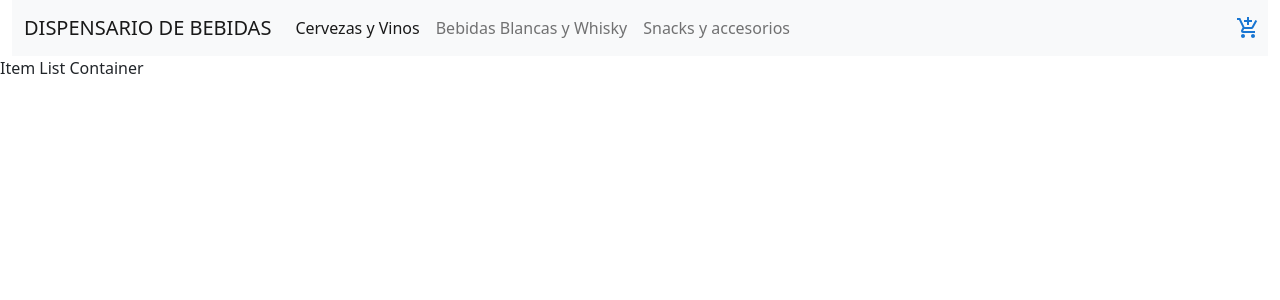
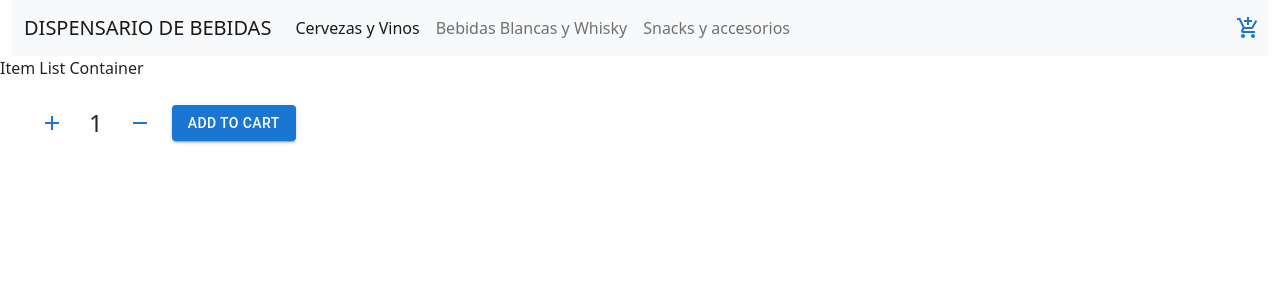
Before and after one commit to Pantera14/EcommerceReact, a React (Create React App) app: page / in a window 1280 px wide. Shown: the top 300 px of the page. Built offline with nearby package versions, Linux system fonts and the light colour scheme.

Commit message:
Item count

```diff
--- a/src/App.js
+++ b/src/App.js
@@ -1,13 +1,16 @@
 import './App.css';
 import 'bootstrap/dist/css/bootstrap.min.css';
 import Navbar from './components/Navbar'
+import ItemListContainer from './components/ItemListContainer';
+import ItemCount from './components/ItemCount';
 
 function App() {
   return (
     <>
-      <Navbar></Navbar>
+      <Navbar />
+      <ItemListContainer />
+      <ItemCount />
     </>
-
   );
 }
 
--- /dev/null
+++ b/src/components/ItemCount.js
@@ -0,0 +1,39 @@
+import { useEffect, useState } from "react";
+import Button from '@mui/material/Button';
+import { Add, Remove } from '@mui/icons-material';
+import { ProductAmountContainer, ProductAmount } from './styledComponents';
+
+const ItemCount = ({ stock = 5, initial = 1,  onAdd }) => {
+    const [count, setCount] = useState(0);
+
+    useEffect(() => {
+        setCount(initial);
+    },[]);
+
+    const increment = () => {
+        if (count < stock) {
+            setCount(count + 1);
+        }
+    }
+
+    const decrement = () => {
+        if (count > initial) {
+            setCount(count - 1);
+        }
+    }
+    return (
+        <ProductAmountContainer>
+            <Button variant="text" onClick={increment}><Add /></Button>
+            <ProductAmount>{count}</ProductAmount>
+            <Button variant="text" onClick={decrement}><Remove /></Button>
+            {
+                stock
+                ? <Button variant="contained" color="primary" onClick={() => onAdd(count)}>Add to Cart</Button>
+                : <Button variant="contained" disabled>Add to Cart</Button>
+            }
+
+        </ProductAmountContainer>
+    );
+}
+
+export default ItemCount;
--- a/src/components/Navbar.js
+++ b/src/components/Navbar.js
@@ -1,11 +1,9 @@
 import IconButtons from "./CartWidget"
-import ItemListContainer from "./ItemListContainer";
 
 const Navbar = () =>{
     return (
         <div>
             <header className="container-fluid">
-
             <nav className="navbar navbar-expand-lg navbar-light bg-light">
 <div className="container-fluid">
     <a className="navbar-brand" href="#">DISPENSARIO DE BEBIDAS</a>
@@ -32,9 +30,6 @@ const Navbar = () =>{
     <div><IconButtons /></div>
 </nav>
 </header>
-<main>
-    <ItemListContainer />
-</main>
     </div>
     );
 }
--- /dev/null
+++ b/src/components/styledComponents.js
@@ -0,0 +1,17 @@
+import styled from "styled-components";
+
+
+const ProductAmountContainer = styled.div`
+    display: flex;
+    align-items: center;
+    margin: 20px;
+`;
+
+const ProductAmount = styled.div`
+    font-size: 24px;
+    margin: 5px;
+`;
+
+export {
+    ProductAmountContainer, ProductAmount,
+}
```
